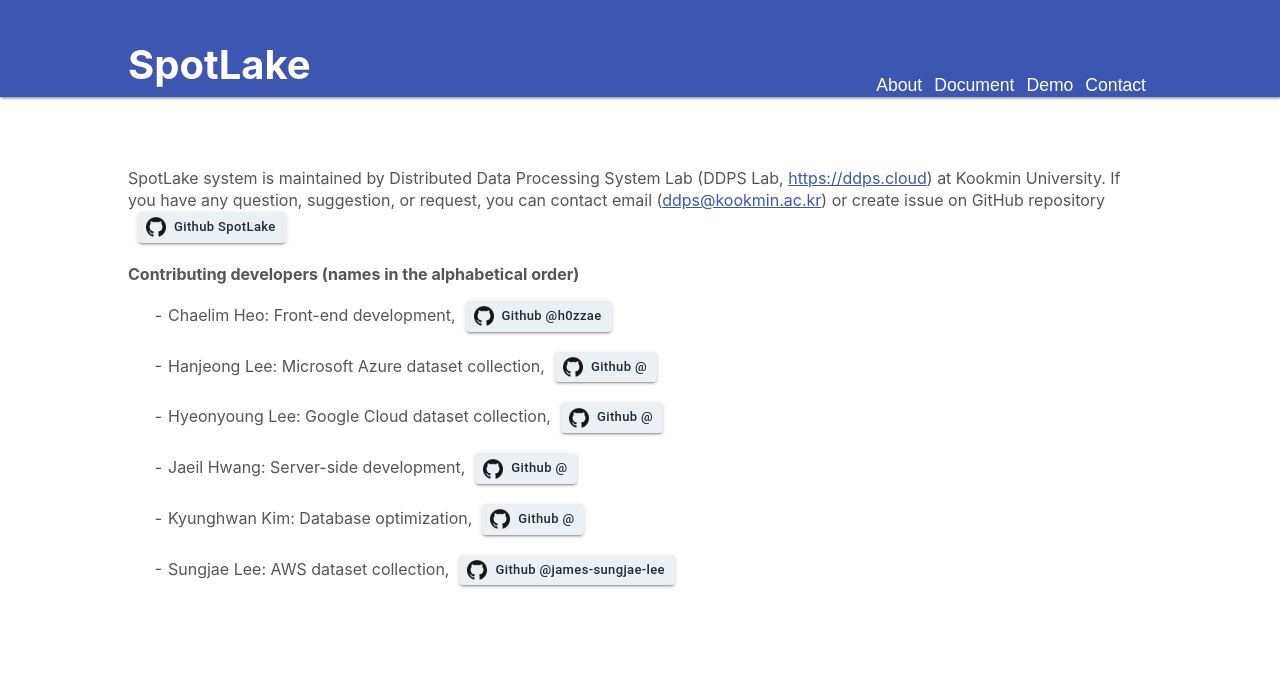
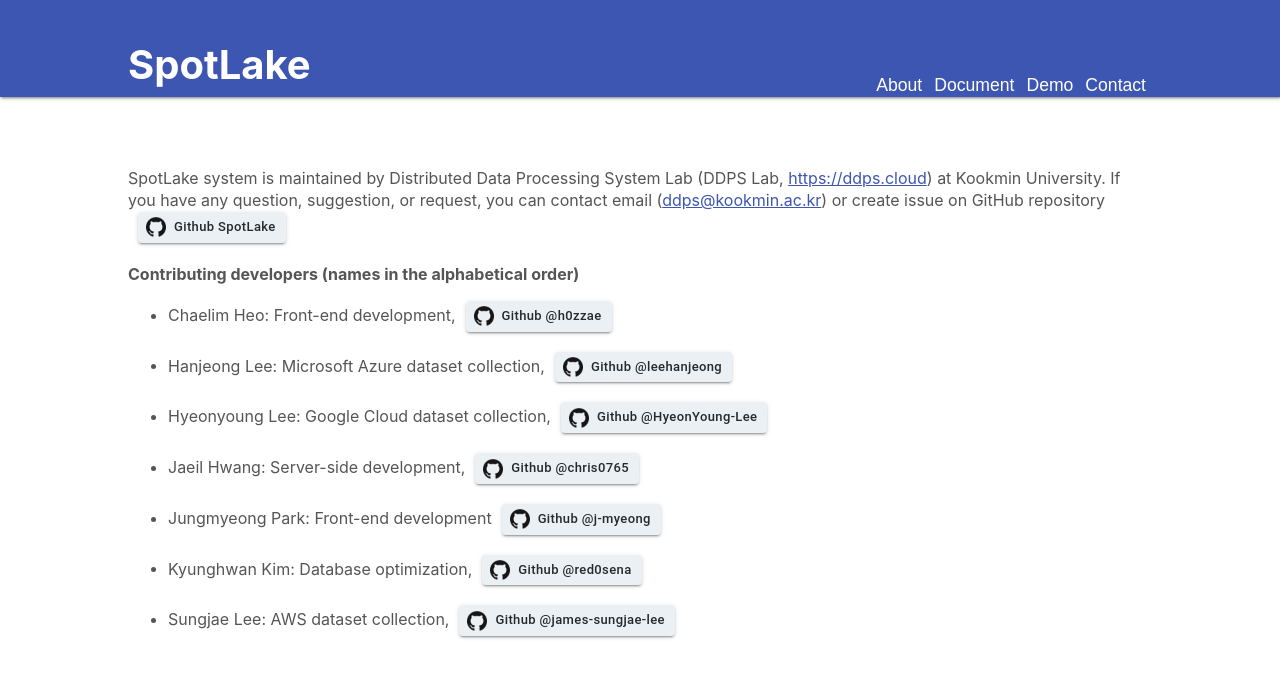
Before and after one commit to ddps-lab/spotlake, a React (Create React App) app in the folder frontend/: page /contact in a window 1280 px wide. Shown: the top 678 px of the page. Built offline with nearby package versions, Linux system fonts and the light colour scheme; what @mui/x-data-grid-pro would draw is missing.

Commit message:
set list-style-type

```diff
--- a/frontend/src/UI/styles.js
+++ b/frontend/src/UI/styles.js
@@ -71,6 +71,12 @@
   & ul.contribute_developers li {
     margin-bottom: 20px;
   }
+  & ul.buttonGroup {
+    list-style-type: none;
+  }
+  & ul.contribute_developers {
+    list-style-type: disc;
+  }
 `;
 export const ButtonICon = styled.img`
   ${(props) =>(`
--- a/frontend/src/pages/about/about.js
+++ b/frontend/src/pages/about/about.js
@@ -14,7 +14,7 @@
                 <SubTitle>Paper and code</SubTitle>
                 <ContentBox className="about">
                     If you are interested in an analysis of the SpotLake datasets or system implementation, check the latest version of the SpotLake paper which is published in IISWC 2022. We also published an older version of the paper through arXiv.
-                    <ul>
+                    <ul className="buttonGroup">
                         <li>
                             <ThemeProvider theme={theme}>
                                 <CustomButton
@@ -36,7 +36,7 @@
                         </li>
                     </ul>
                     Every source code and the issue of the SpotLake system is maintained through the GitHub repository. Anyone interested in the SpotLake system could contribute to the code. You can check the star button if you are intriguing this open-source project.
-                    <ul>
+                    <ul className="buttonGroup">
                         <li>
                             <ThemeProvider theme={theme}>
                                 <CustomButton
@@ -66,7 +66,7 @@
                 <SubTitle>How to access full dataset</SubTitle>
                 <ContentBox className="about">
                     We can not provide the full dataset through this web-service because the dataset is too large. Those who want to access the full dataset of the SpotLake system, please fill out the google form below and we will give you access permission for the full dataset.
-                    <ul>
+                    <ul className="buttonGroup">
                         <ThemeProvider theme={theme}>
                             <CustomButton
                                 startIcon={<ButtonICon src={"https://upload.wikimedia.org/wikipedia/commons/thumb/5/5b/Google_Forms_2020_Logo.svg/1489px-Google_Forms_2020_Logo.svg.png"} />}
--- a/frontend/src/pages/contact/contact.js
+++ b/frontend/src/pages/contact/contact.js
@@ -46,8 +46,8 @@
                                     startIcon={<ButtonICon src={process.env.PUBLIC_URL + "/icon/GitHub-Mark-120px-plus.png"} />}
                                     color={"github"}
                                     variant="contained"
-                                    onClick={() => {window.open('https://github.com/')}}
-                                >Github @</CustomButton>
+                                    onClick={() => {window.open('https://github.com/leehanjeong')}}
+                                >Github @leehanjeong</CustomButton>
                             </ThemeProvider>
                         </li>
                         <li>
@@ -59,8 +59,8 @@
                                     startIcon={<ButtonICon src={process.env.PUBLIC_URL + "/icon/GitHub-Mark-120px-plus.png"} />}
                                     color={"github"}
                                     variant="contained"
-                                    onClick={() => {window.open('https://github.com/')}}
-                                >Github @</CustomButton>
+                                    onClick={() => {window.open('https://github.com/HyeonYoung-Lee')}}
+                                >Github @HyeonYoung-Lee</CustomButton>
                             </ThemeProvider>
                         </li>
                         <li>
@@ -72,8 +72,21 @@
                                     startIcon={<ButtonICon src={process.env.PUBLIC_URL + "/icon/GitHub-Mark-120px-plus.png"} />}
                                     color={"github"}
                                     variant="contained"
-                                    onClick={() => {window.open('https://github.com/')}}
-                                >Github @</CustomButton>
+                                    onClick={() => {window.open('https://github.com/chris0765')}}
+                                >Github @chris0765</CustomButton>
+                            </ThemeProvider>
+                        </li>
+                        <li>
+                            Jungmyeong Park: Front-end development
+                            <ThemeProvider theme={theme}>
+                                <CustomButton
+                                    size={"small"}
+                                    margin={"0 0 0 10px"}
+                                    startIcon={<ButtonICon src={process.env.PUBLIC_URL + "/icon/GitHub-Mark-120px-plus.png"} />}
+                                    color={"github"}
+                                    variant="contained"
+                                    onClick={() => {window.open('https://github.com/j-myeong')}}
+                                >Github @j-myeong</CustomButton>
                             </ThemeProvider>
                         </li>
                         <li>
@@ -85,8 +98,8 @@
                                     startIcon={<ButtonICon src={process.env.PUBLIC_URL + "/icon/GitHub-Mark-120px-plus.png"} />}
                                     color={"github"}
                                     variant="contained"
-                                    onClick={() => {window.open('https://github.com/h0zzae')}}
-                                >Github @</CustomButton>
+                                    onClick={() => {window.open('https://github.com/red0sena')}}
+                                >Github @red0sena</CustomButton>
                             </ThemeProvider>
                         </li>
                         <li>
```
